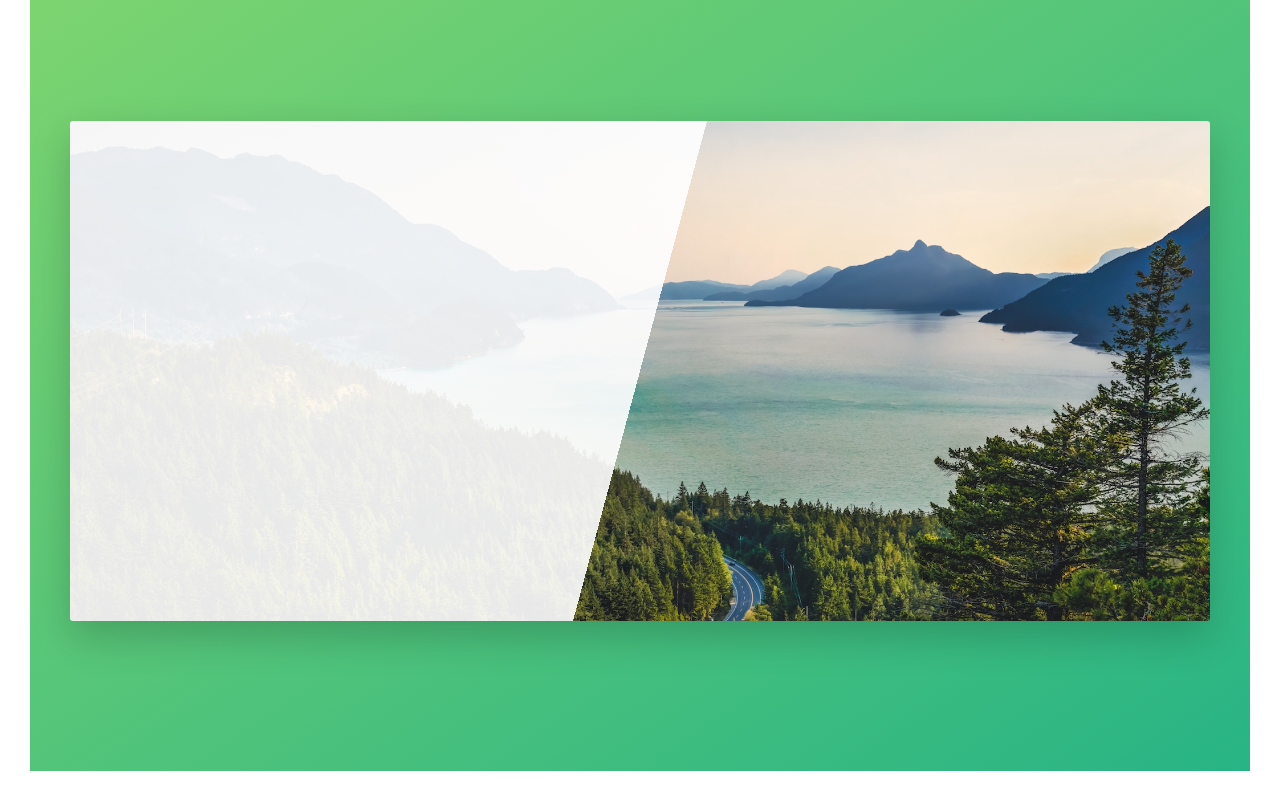
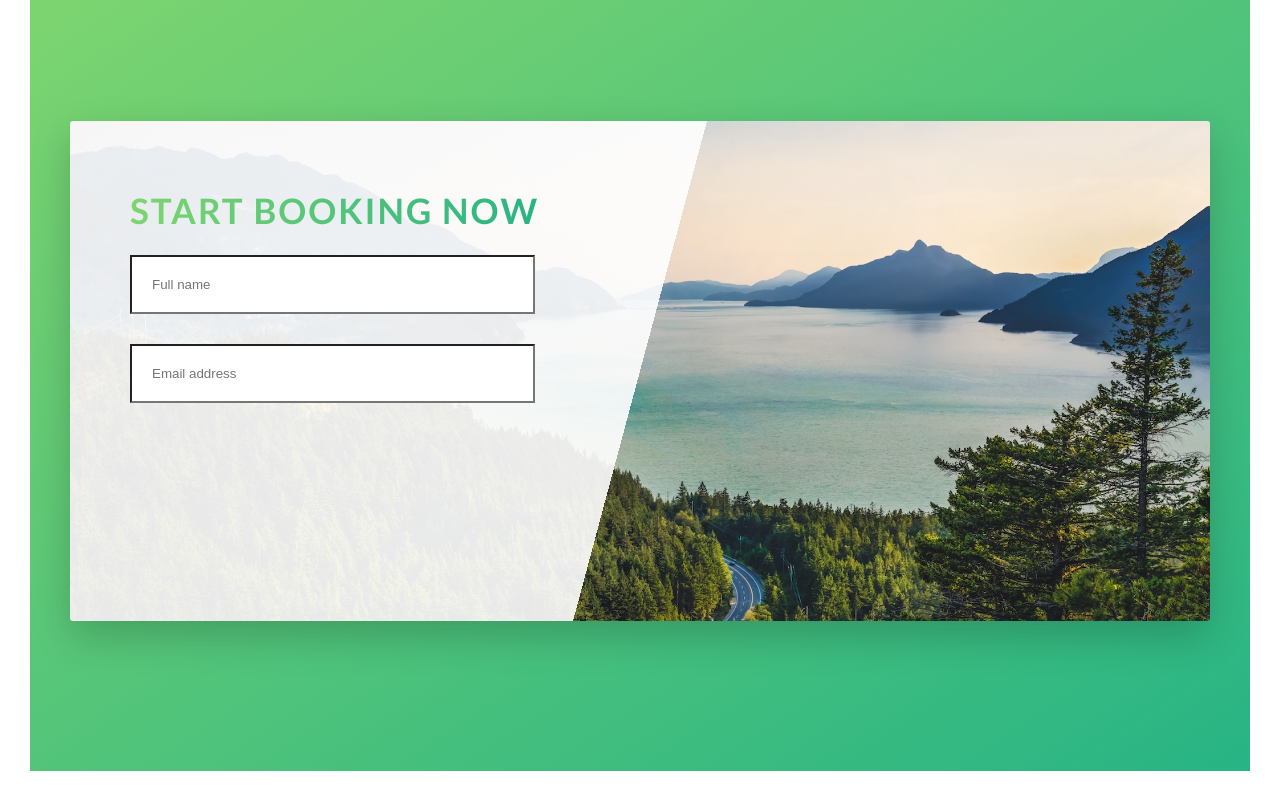
Before and after one commit to amanmanocha13/Natours, a website: page index.html in a window 1280 px wide. Shown: the part 4520-5321 px from the top of the page. Drawn offline with Linux system fonts and the light colour scheme.

Commit message:
create form component

```diff
--- /dev/null
+++ b/assets/sass/components/_form.scss
@@ -0,0 +1,14 @@
+.form{
+    &__group{
+        margin-bottom: 3rem;
+    }
+    &__input{
+        width: 90%;
+        background-color: $color-white;
+        padding: 1rem 2rem;
+        font-size: 2rem;
+    }
+    &__label{
+        opacity: 0;
+    }
+}
--- a/assets/sass/main.scss
+++ b/assets/sass/main.scss
@@ -13,6 +13,8 @@
 @import "components/card";
 @import "components/story";
 @import "components/bg-video";
+@import "components/form";
+
 
 @import "layout/header";
 @import "layout/grid";
--- a/assets/sass/pages/_home.scss
+++ b/assets/sass/pages/_home.scss
@@ -36,4 +36,8 @@
     background-size: cover;
     border-radius: 3px;
     box-shadow: 0 1.5rem 4rem rgba($color-black,.2);
+    &__form{
+        padding: 6rem;
+        width: 50%;
+    }
 }
--- a/index.html
+++ b/index.html
@@ -261,7 +261,21 @@
             <section class="section-book">
                 <div class="row">
                     <div class="book">
-
+                        <div class="book__form">
+                            <form action="#" class="form">
+                                <div class="u-margin-bottom-small">
+                                    <h2 class="heading-secondary">Start booking now</h2>
+                                </div>
+                                <div class="form__group">
+                                    <input type="text" class="form__input" placeholder="Full name" id="name" required>
+                                    <label for="name" class="form__label">Full name</label>
+                                </div>
+                                <div class="form__group">
+                                    <input type="email" class="form__input" placeholder="Email address" id="email" required>
+                                    <label for="email" class="form__label">Email address</label>
+                                </div>
+                            </form>
+                        </div>
                     </div>
                 </div>
             </section>
```
Also changed, not shown: assets/css/style.css, assets/sass/components/_story.scss (line endings or trailing spaces).
